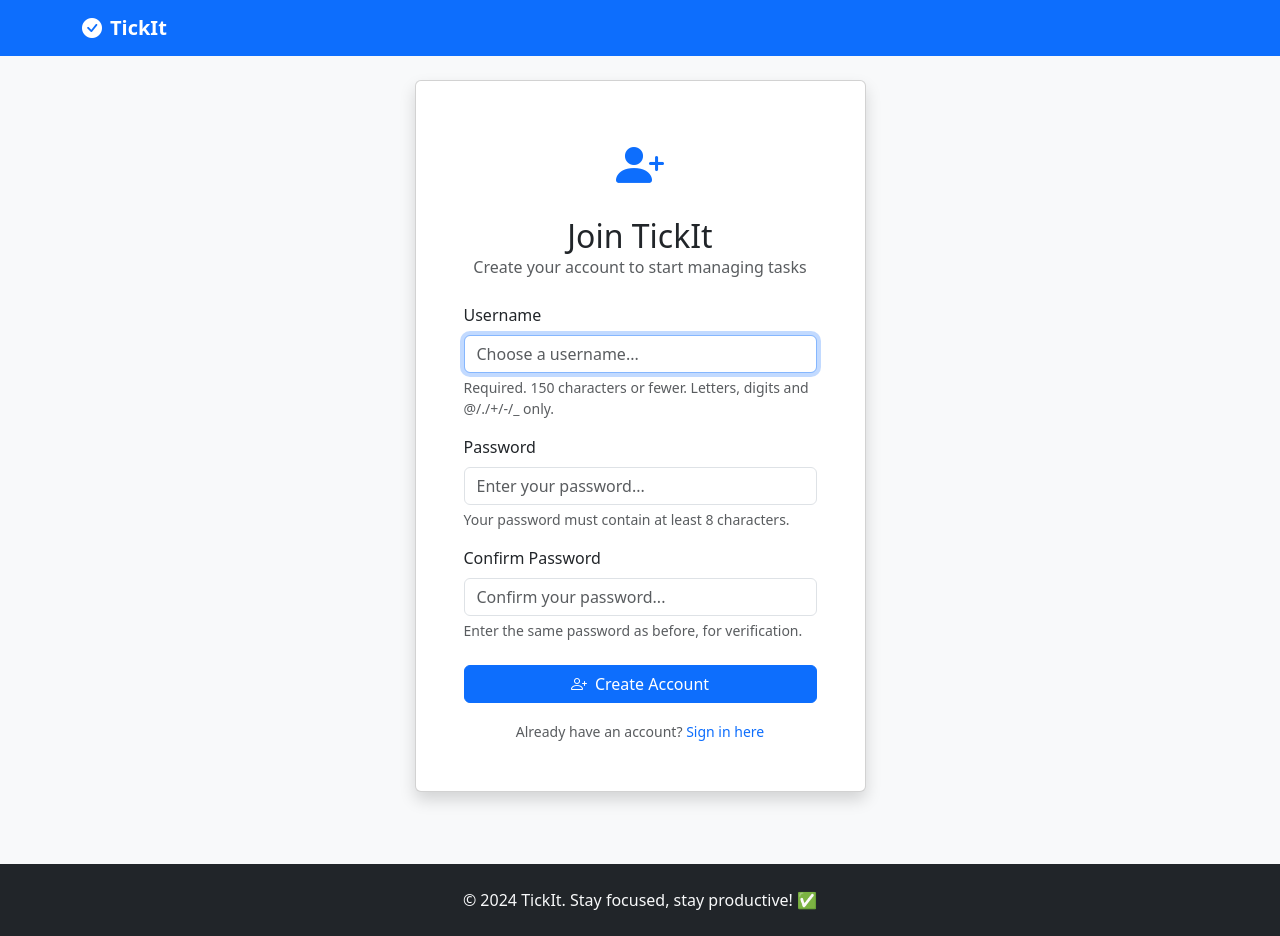
After one commit to akshaym95/TickIt, a Django app: page /register/ in a window 1280 px wide. The commit adds this page. Run offline with Django 5.2, Linux system fonts and the light colour scheme.

Commit message:
added registration workflow

```diff
--- a/tasks/forms.py
+++ b/tasks/forms.py
@@ -1,5 +1,66 @@
 from django import forms
+from django.contrib.auth.forms import UserCreationForm
+from django.contrib.auth.models import User
+from django.core.exceptions import ValidationError
 from .models import Task
+
+class UserRegistrationForm(UserCreationForm):
+    class Meta:
+        model = User
+        fields = ['username', 'password1', 'password2']
+
+    def __init__(self, *args, **kwargs):
+        super().__init__(*args, **kwargs)
+        # Customize the widgets for better styling
+        self.fields['username'].widget.attrs.update({
+            'class': 'form-control',
+            'placeholder': 'Choose a username...'
+        })
+        self.fields['password1'].widget.attrs.update({
+            'class': 'form-control',
+            'placeholder': 'Enter your password...'
+        })
+        self.fields['password2'].widget.attrs.update({
+            'class': 'form-control',
+            'placeholder': 'Confirm your password...'
+        })
+
+        # Customize help text
+        self.fields['username'].help_text = 'Required. 150 characters or fewer. Letters, digits and @/./+/-/_ only.'
+        self.fields['password1'].help_text = 'Your password must contain at least 8 characters.'
+        self.fields['password2'].help_text = 'Enter the same password as before, for verification.'
+
+        # Customize error messages
+        self.fields['username'].error_messages = {
+            'required': 'Please enter a username.',
+            'unique': 'This username is already taken. Please choose a different one.',
+            'max_length': 'Username cannot be longer than 150 characters.',
+            'invalid': 'Username can only contain letters, digits, and @/./+/-/_ characters.'
+        }
+
+        self.fields['password1'].error_messages = {
+            'required': 'Please enter a password.',
+            'password_too_short': 'Password must be at least 8 characters long.',
+            'password_too_common': 'This password is too common. Please choose a stronger password.',
+            'password_entirely_numeric': 'Password cannot be entirely numeric.'
+        }
+
+        self.fields['password2'].error_messages = {
+            'required': 'Please confirm your password.',
+            'password_mismatch': 'The two password fields do not match.'
+        }
+
+    def clean_username(self):
+        """Custom validation for username to provide better error messages"""
+        username = self.cleaned_data.get('username')
+        if username:
+            # Check if username already exists
+            if User.objects.filter(username=username).exists():
+                raise ValidationError(
+                    'This username is already taken. Please choose a different one.',
+                    code='username_taken'
+                )
+        return username
 
 class TaskForm(forms.ModelForm):
     class Meta:
--- a/tasks/urls.py
+++ b/tasks/urls.py
@@ -5,6 +5,7 @@ app_name = 'tasks'
 
 urlpatterns = [
     path('', views.task_list, name='task_list'),
+    path('register/', views.register, name='register'),
     path('task/new/', views.task_create, name='task_create'),
     path('task/<int:pk>/', views.task_detail, name='task_detail'),
     path('task/<int:pk>/edit/', views.task_edit, name='task_edit'),
--- a/tasks/views.py
+++ b/tasks/views.py
@@ -4,12 +4,38 @@ from django.contrib.auth.decorators import login_required
 from django.contrib import messages
 from django.http import JsonResponse
 from django.utils import timezone
+from django.contrib.auth import login
+from django.db.models import Case, When, Value, IntegerField
 from .models import Task
-from .forms import TaskForm
+from .forms import TaskForm, UserRegistrationForm
+
+def register(request):
+    """User registration view"""
+    if request.user.is_authenticated:
+        return redirect('tasks:task_list')
+
+    if request.method == 'POST':
+        form = UserRegistrationForm(request.POST)
+        if form.is_valid():
+            user = form.save()
+            login(request, user)
+            messages.success(request, f'Welcome to TickIt, {user.username}! Your account has been created successfully.')
+            return redirect('tasks:task_list')
+    else:
+        form = UserRegistrationForm()
+
+    return render(request, 'registration/register.html', {'form': form})
 
 @login_required
 def task_list(request):
-    """Display all tasks for the logged-in user"""
+    """Display all tasks for the logged-in user, with filter and ordering options"""
+    order_by = request.GET.get('order_by', 'priority')
+    priority_order = Case(
+        When(priority='high', then=Value(1)),
+        When(priority='medium', then=Value(2)),
+        When(priority='low', then=Value(3)),
+        output_field=IntegerField(),
+    )
     tasks = Task.objects.filter(user=request.user)
 
     # Filter by status
@@ -19,9 +45,16 @@ def task_list(request):
     elif filter_type == 'pending':
         tasks = tasks.filter(completed=False)
 
+    # Order by selected field
+    if order_by == 'due_date':
+        tasks = tasks.order_by('due_date', '-created_at')
+    else:  # Default to priority
+        tasks = tasks.annotate(priority_order=priority_order).order_by('priority_order', '-created_at')
+
     context = {
         'tasks': tasks,
         'filter_type': filter_type,
+        'order_by': order_by,
     }
     return render(request, 'tasks/task_list.html', context)
 
--- /dev/null
+++ b/templates/registration/register.html
@@ -0,0 +1,88 @@
+{% extends 'base.html' %}
+
+{% block title %}Register - TickIt{% endblock %}
+
+{% block content %}
+<div class="row justify-content-center">
+    <div class="col-md-6 col-lg-5">
+        <div class="card shadow">
+            <div class="card-body p-5">
+                <div class="text-center mb-4">
+                    <i class="bi bi-person-plus-fill text-primary" style="font-size: 3rem;"></i>
+                    <h2 class="mt-3 mb-0">Join TickIt</h2>
+                    <p class="text-muted">Create your account to start managing tasks</p>
+                </div>
+
+                <form method="post">
+                    {% csrf_token %}
+
+                    {% if form.non_field_errors %}
+                        <div class="alert alert-danger">
+                            <i class="bi bi-exclamation-triangle me-2"></i>
+                            {% for error in form.non_field_errors %}
+                                {{ error }}<br>
+                            {% endfor %}
+                        </div>
+                    {% endif %}
+
+                    <div class="mb-3">
+                        <label for="{{ form.username.id_for_label }}" class="form-label">Username</label>
+                        {{ form.username }}
+                        {% if form.username.errors %}
+                            <div class="text-danger small mt-1">
+                                {% for error in form.username.errors %}
+                                    <div><i class="bi bi-exclamation-circle me-1"></i>{{ error }}</div>
+                                {% endfor %}
+                            </div>
+                        {% endif %}
+                        {% if form.username.help_text %}
+                            <div class="form-text">{{ form.username.help_text }}</div>
+                        {% endif %}
+                    </div>
+
+                    <div class="mb-3">
+                        <label for="{{ form.password1.id_for_label }}" class="form-label">Password</label>
+                        {{ form.password1 }}
+                        {% if form.password1.errors %}
+                            <div class="text-danger small mt-1">
+                                {% for error in form.password1.errors %}
+                                    <div><i class="bi bi-exclamation-circle me-1"></i>{{ error }}</div>
+                                {% endfor %}
+                            </div>
+                        {% endif %}
+                        {% if form.password1.help_text %}
+                            <div class="form-text">{{ form.password1.help_text }}</div>
+                        {% endif %}
+                    </div>
+
+                    <div class="mb-4">
+                        <label for="{{ form.password2.id_for_label }}" class="form-label">Confirm Password</label>
+                        {{ form.password2 }}
+                        {% if form.password2.errors %}
+                            <div class="text-danger small mt-1">
+                                {% for error in form.password2.errors %}
+                                    <div><i class="bi bi-exclamation-circle me-1"></i>{{ error }}</div>
+                                {% endfor %}
+                            </div>
+                        {% endif %}
+                        {% if form.password2.help_text %}
+                            <div class="form-text">{{ form.password2.help_text }}</div>
+                        {% endif %}
+                    </div>
+
+                    <button type="submit" class="btn btn-primary w-100 mb-3">
+                        <i class="bi bi-person-plus me-2"></i>Create Account
+                    </button>
+                </form>
+
+                <div class="text-center">
+                    <small class="text-muted">
+                        Already have an account?
+                        <a href="{% url 'login' %}" class="text-decoration-none">Sign in here</a>
+                    </small>
+                </div>
+            </div>
+        </div>
+    </div>
+</div>
+{% endblock %}
```
Also changed, not shown: templates/registration/login.html (+11 -2 lines).
